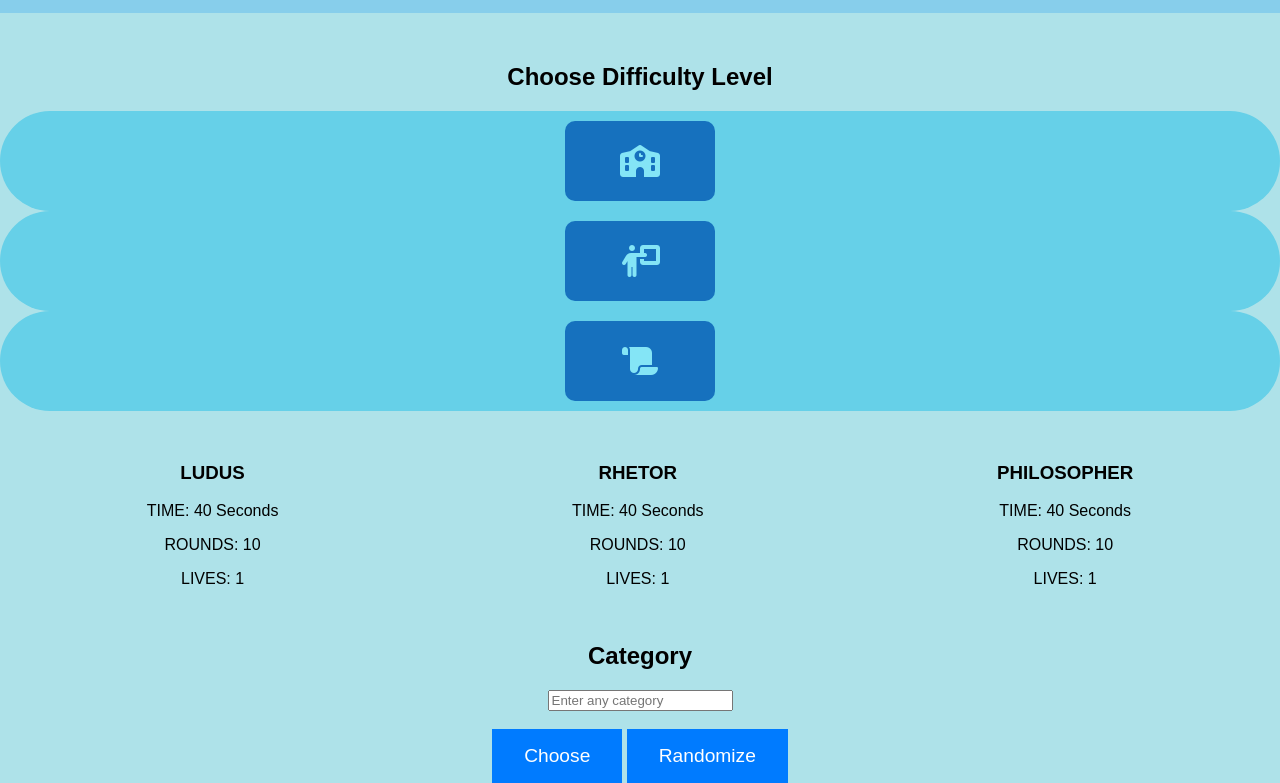
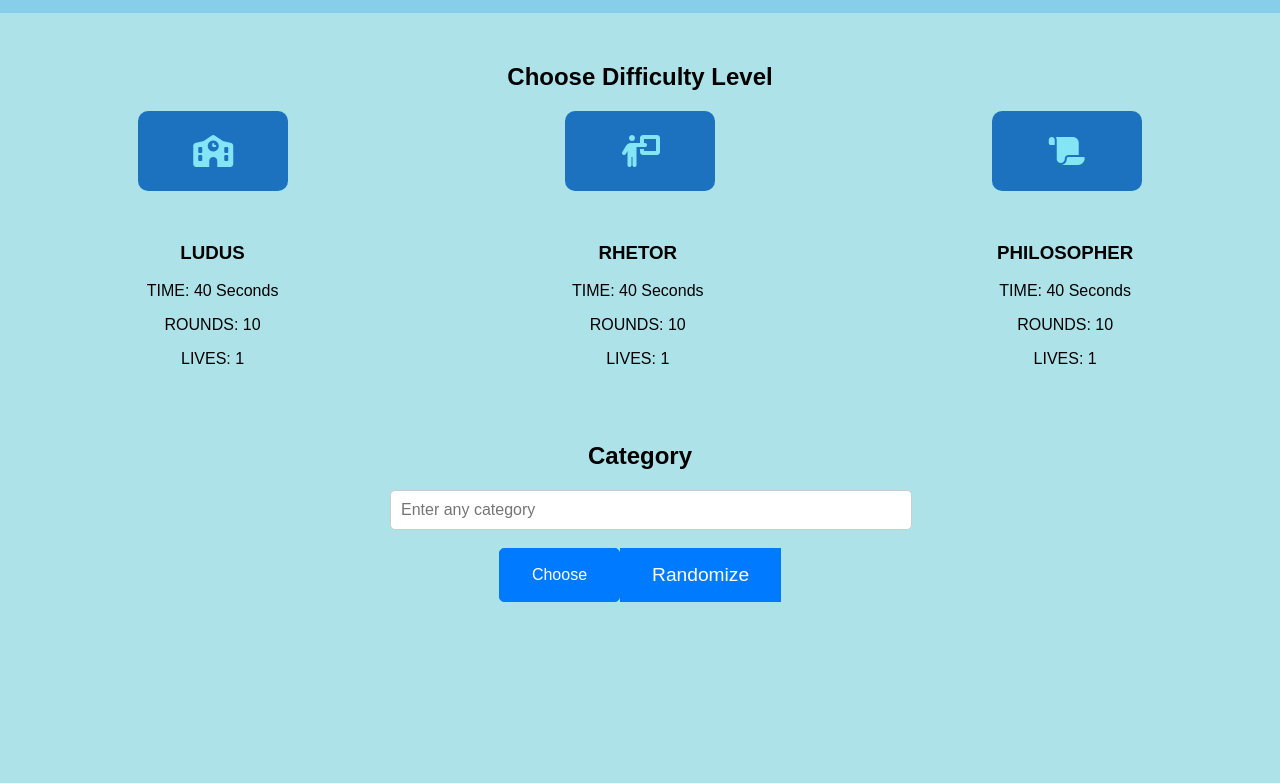
Before and after one commit to rysilla2/ReadBetweenLines, a plain HTML site: page features/landing/main-landing-screen.html in a window 1280 px wide. Shown: the part 56-839 px from the top of the page. After the commit the page ends 800 px from the top, so only its background shows below. Drawn offline with Linux system fonts and the light colour scheme.

Commit message:
still need to make it more green

```diff
--- a/assets/css/style.css
+++ b/assets/css/style.css
@@ -29,9 +29,35 @@ h1 {
     margin: 0 3rem; /* Add space between images horizontally */
 }
 
-.custom-form {
+.form-container {
+    width: 500px;
+    margin: 0 auto;
+    padding: 20px;
+    border-radius: 10px;
+  }
+  .form-container h2 {
     text-align: center;
-}
+  }
+
+  .form-control {
+    width: 100%;
+    padding: 10px;
+    border: 1px solid #ccc;
+    border-radius: 5px;
+    font-size: 16px;
+  }
+  .button-container {
+    display: flex;
+    justify-content: center;
+  }
+
+  .btn-primary {
+    background-color: #007bff;
+    color: #fff;
+    border: 1px solid #007bff;
+    border-radius: 5px;
+    font-size: 16px;
+  }
 
 button {
     padding: 1rem 2rem;
@@ -43,27 +69,16 @@ button {
 }
 
 button:hover {
-    background-color: #0056b3;
+    background-color: #4eb55de9;
 }
-
-
 
 .difficulty-buttons {
     display: flex;
-    justify-content: center; /* Horizontally center */
-    align-items: center; /* Vertically center */
-    height: 100%; /* Make the parent container fill its available height */
-}
+    flex-direction: row;
+    justify-content: space-around;
+    align-items: center;
+  }
 
-.difficulty-button {
-    cursor: pointer;
-    border-radius: 50px;
-    background: #66d0e8;
-    padding: 10px 20px; /* Adjust padding as needed */
-    display: flex;
-    align-items: center;
-    justify-content: center;
-}
 
 .difficulty-rectangle {
     width: 150px;
--- a/features/landing/main-landing-screen.html
+++ b/features/landing/main-landing-screen.html
@@ -28,26 +28,19 @@
                     <div class="image-container">
                         <div class="container text-center mx-auto">
 
-                            <!-- Difficulty Levels Section -->
                             <h2>Choose Difficulty Level</h2>
-                            <div class="row">
-                              <div class="col-md-4">
+                            <div class="difficulty-buttons">
                               <div class="difficulty-button">
                                 <div class="difficulty-rectangle" id="easy">
                                   <i class="fas fa-school"></i>
                                   <div class="indicator-circle"></div>
                                 </div>
                               </div>
-
-                              </div>
-                              <div class="col-md-4">
                               <div class="difficulty-button">
                                 <div class="difficulty-rectangle" id="medium">
                                   <i class="fa fa-person-chalkboard"></i>
                                 </div>
                               </div>
-                              </div>
-                              <div class="col-md-4">
                               <div class="difficulty-button">
                                 <div class="difficulty-rectangle" id="hard">
                                   <i class="fa fa-scroll"></i>
@@ -55,7 +48,7 @@
                               </div>
                             </div>
                           </div>
-                          </div>
+
                           </div>
 
                           <div class="row difficulty-descriptions">
@@ -90,18 +83,18 @@
                     </div>
                     <br>
                     <!-- category selection -->
-                    <div class="custom-form">
+                    <div class="form-container">
+                        <h2>Category</h2>
                         <form>
                           <div class="form-group">
-                                <label for="category"><h2>Category</h2></label>
                             <input type="text" class="form-control" id="category" required="required" placeholder="Enter any category">
-
-                        </form>
-                        <br>
+                          </div>
                           <br>
                           <div class="button-container">
-                            <button class="btn btn-primary">Choose</button>
-                            <button class="btn btn-success">Randomize</button>
+                            <button type="submit" class="btn btn-primary">Choose</button>
+                            <button type="submit" class="btn btn-success">Randomize</button>
+                          </div>
+                        </form>
                       </div>
                       </div>
                 </div>
```
Lines whose indentation alone changed are shown as unchanged.
